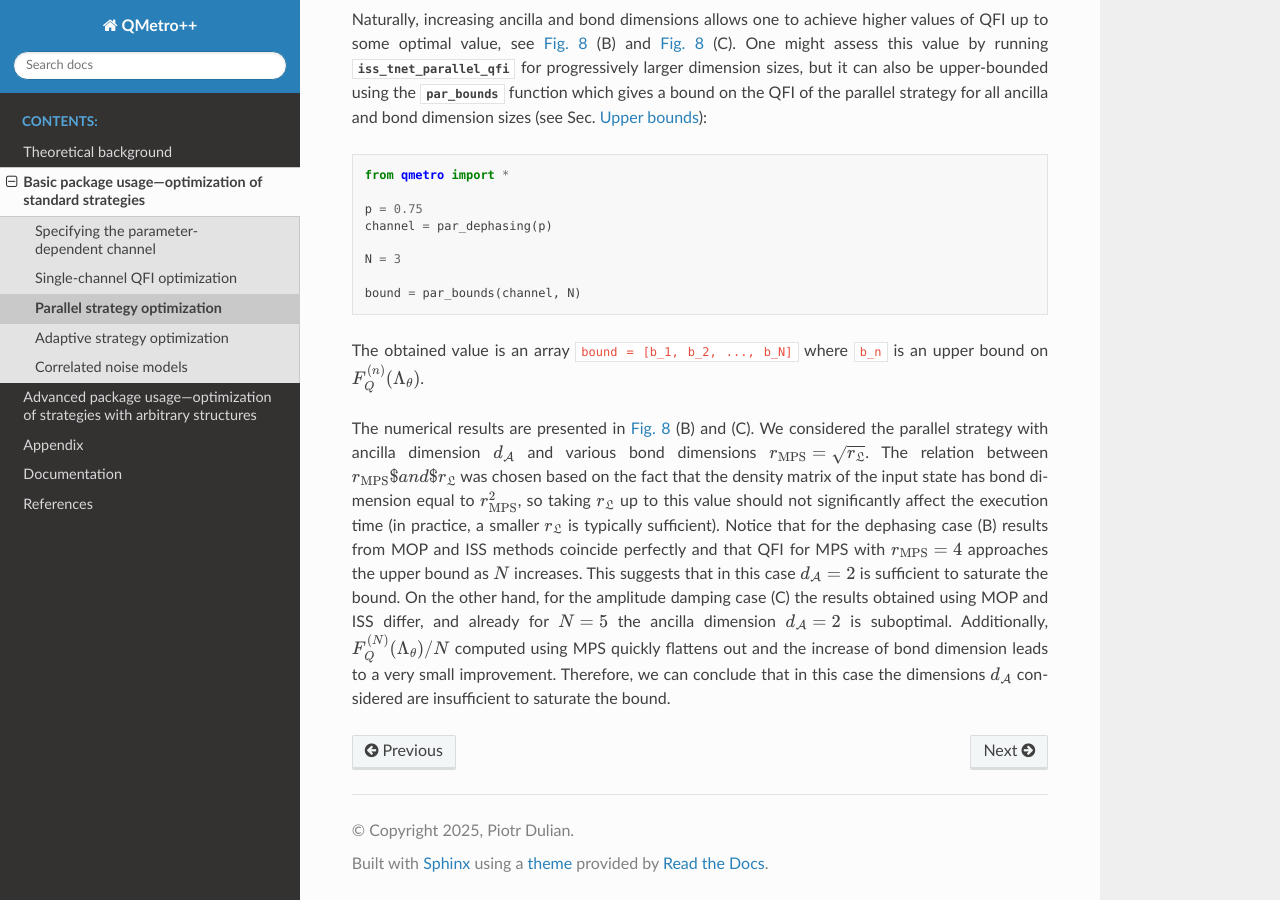
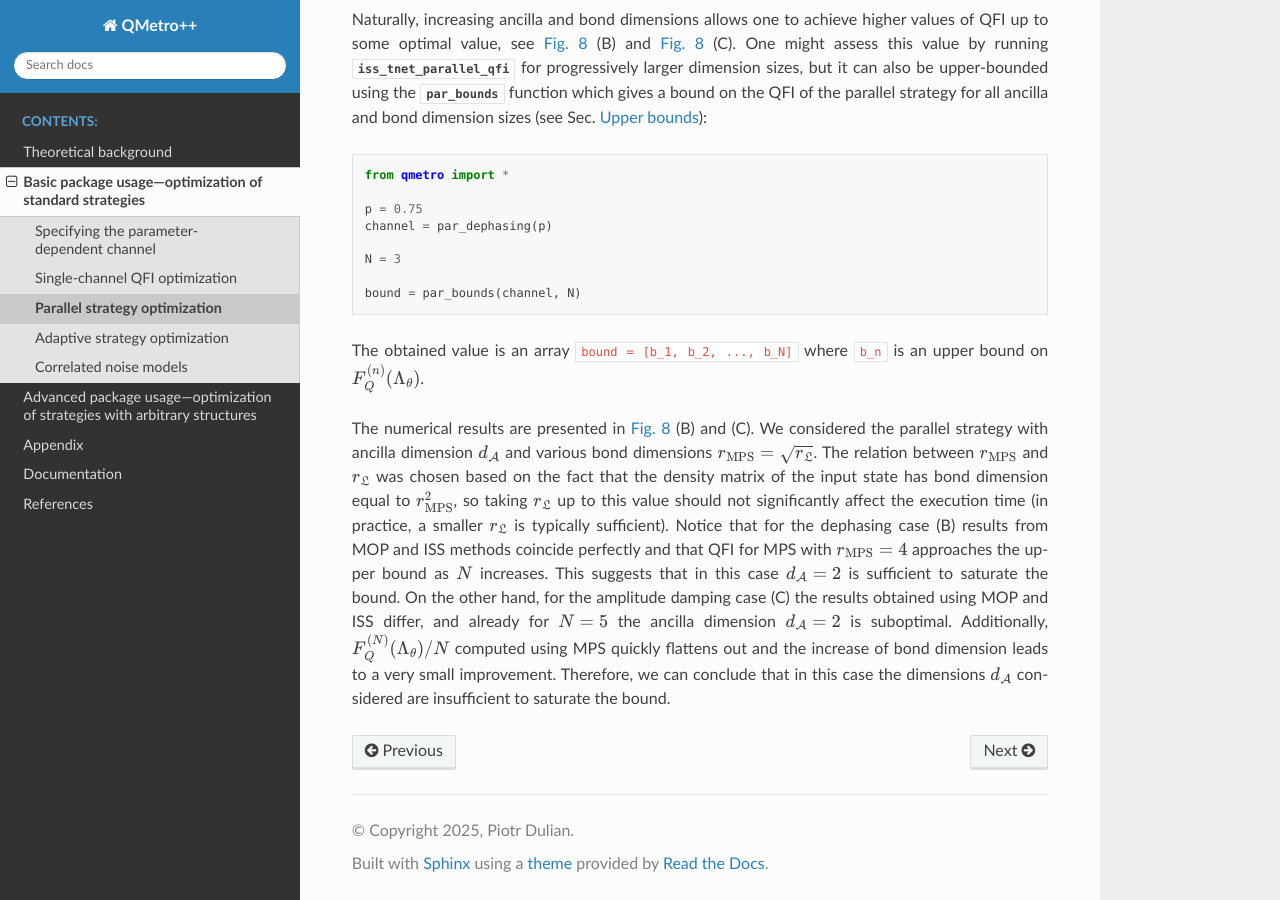
Before and after one commit to pdulian/qmetro, a Sphinx documentation site: the page built from docs/source/beginner/parallel.rst, in a window 1280 px wide and 900 px high, scrolled down 1578 px. Built offline with Sphinx 7.4.7 and the Read the Docs theme 3.1.0, drawn with Linux system fonts in a browser that asks for light colours; part of the change alters nothing that is shown.

Commit message:
Fix docs.

```diff
--- a/docs/source/beginner/parallel.rst
+++ b/docs/source/beginner/parallel.rst
@@ -111,7 +111,7 @@ The numerical results are presented in :numref:`fig:parallel` (B) and
 (C). We considered the parallel strategy with ancilla dimension
 :math:`d_\mathcal{A}` and various bond dimensions
 :math:`r_\mathrm{MPS}=\sqrt{r_\mathfrak{L}}`. The relation between
-:math:`r_{\mathrm{MPS}}$ and $r_{\mathfrak{L}}` was chosen based on
+:math:`r_{\mathrm{MPS}}` and :math:`r_{\mathfrak{L}}` was chosen based on
 the fact that the density matrix of the input state has bond
 dimension equal to :math:`r_\mathrm{MPS}^2`, so taking
 :math:`r_\mathfrak{L}` up to this value should not significantly affect
```
